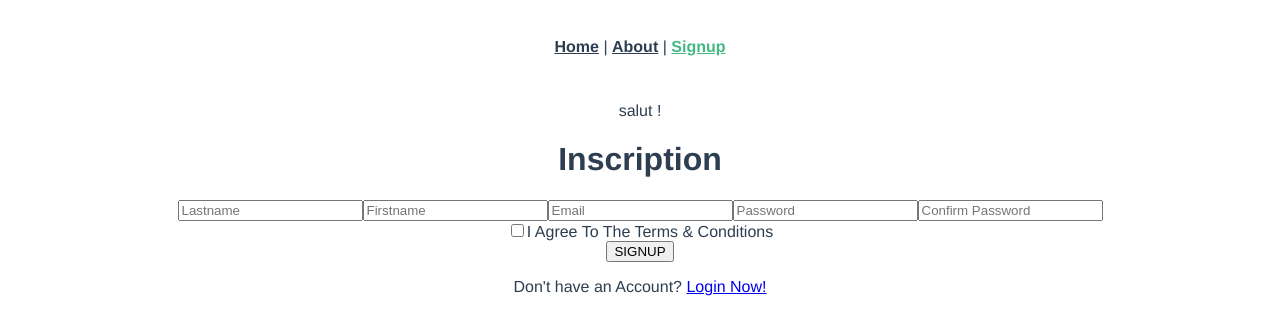
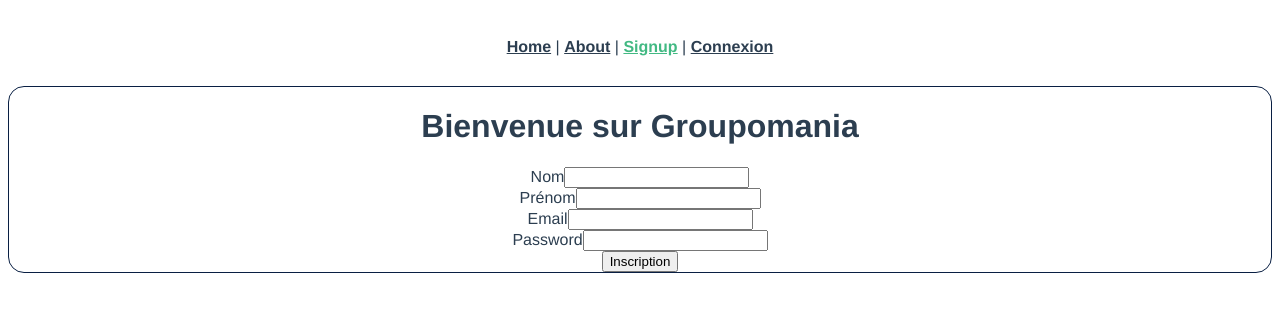
Before and after one commit to VinceM59/Groupomania, a Vue app in the folder frontend/: page /signup-form in a window 1280 px wide. Shown: the top 334 px of the page. Built offline with nearby package versions, Linux system fonts and the light colour scheme.

Commit message:
Création ébauche signup/login

```diff
--- a/frontend/package.json
+++ b/frontend/package.json
@@ -12,6 +12,7 @@
     "core-js": "^3.8.3",
     "vue": "^3.2.13",
     "vue-router": "^4.0.3",
+    "vuelidate": "^0.7.7",
     "vuex": "^4.0.0"
   },
   "devDependencies": {
--- a/frontend/src/App.vue
+++ b/frontend/src/App.vue
@@ -2,7 +2,8 @@
   <nav>
     <router-link to="/">Home</router-link> |
     <router-link to="/about">About</router-link> |
-    <router-link to ="/signup-form">Signup</router-link>
+    <router-link to ="/signup-form">Signup</router-link> |
+    <router-link to ="/login">Connexion</router-link>
   </nav>
   <router-view />
 </template>
--- a/frontend/src/router/index.js
+++ b/frontend/src/router/index.js
@@ -1,7 +1,7 @@
 import { createRouter, createWebHistory } from "vue-router";
 import HomeView from "../views/HomeView.vue";
 import Signup from "../views/Signup-form.vue";
-
+import login from "../views/login.vue";
 const routes = [
   {
     path: "/",
@@ -22,6 +22,11 @@ const routes = [
     name: "Signup-form",
     component: Signup,
   },
+  {
+    path: "/login",
+    name: "login",
+    component: login,
+  },
 ];
 
 const router = createRouter({
--- a/frontend/src/views/Signup-form.vue
+++ b/frontend/src/views/Signup-form.vue
@@ -1,41 +1,90 @@
 <template>
-  <div>
-      <div class = "register">
-          <p class ="register_text">salut !</p>
-      </div>
-      <div class="main-w3layouts wrapper">
-		<h1>Inscription</h1>
-		<div class="main-agileinfo">
-			<div class="agileits-top">
-				<form action="#" method="post">
-					<input class="text" type="text" name="Lastname" placeholder="Lastname" required="">
-					<input class="text" type="text" name="Firstname" placeholder="Firstname" required="">
-					<input class="text email" type="email" name="email" placeholder="Email" required="">
-					<input class="text" type="password" name="password" placeholder="Password" required="">
-					<input class="text w3lpass" type="password" name="password" placeholder="Confirm Password" required="">
-					<div class="wthree-text">
-						<label class="anim">
-							<input type="checkbox" class="checkbox" required="">
-							<span>I Agree To The Terms & Conditions</span>
-						</label>
-						<div class="clear"> </div>
-					</div>
-					<input type="submit" value="SIGNUP">
-				</form>
-				<p>Don't have an Account? <a href="#"> Login Now!</a></p>
-			</div>
+	<div class="signup">
+		<div class="formulaire">
+			<h1>Bienvenue sur Groupomania</h1>
+			<form>
+				<div>
+					<label for="lastname">Nom</label>
+					<input type="text" id="lastname" v-model="user.lastname" required>
+				</div>
+				<div>
+					<label for="firstname">Prénom</label>
+					<input type="text" id="firstname" v-model="user.firstname" required>
+				</div>
+				<div>
+					<label for="email">Email</label>
+					<input type="text" id="email" v-model="user.email" required>
+				</div>
+				<div>
+					<label for="password">Password</label>
+					<input type="password" id="password" v-model="user.password" required>
+				</div>
+			</form>
 		</div>
-      </div>
-  </div>
+		<button id="signupButton" type="button" @click="signup">Inscription</button>
+	</div>
+
 </template>
 
 <script>
+import axios from "axios"
 export default {
-    name:'Signup-form'
+	name:"Signup-form",
+	data(){
+		return{
+			user:{
+				lastname:null,
+				firstname:null,
+				email:null,
+				password:null,
+			}
+		}
+	},
+	components:{},
+	methods:{
+		signup(e){
+			axios.post("http://localhost:3000/api/auth/signup", this.user)
+			.then((result)=>{
+				console.log(result)
+				alert("utilisateur crée")
+			})
+			e.preventDefault();
+		}
+	}
 
 }
 </script>
 
 <style scoped>
 
+.signup{
+	border: solid 0.1rem #091f43;
+	border-radius: 1rem;
+	box-shadow: 0.5rem;
+		}
+	.formulaire{
+		width: 100%;
+        display: flex;
+        flex-direction: column;
+        align-items: center;}
+		.form{
+            margin: 1em;
+            display: flex;
+            flex-direction: column;
+            align-items: baseline;}
+			.margin{
+				display: flex;
+				margin: 1rem;
+			}
+			.div{
+                margin: 0.1em;
+                display: flex;
+                width: 95%;}
+                .input{
+                    width: 80%;
+                    flex: 1;
+                }
+
+
+
 </style>
--- /dev/null
+++ b/frontend/src/views/login.vue
@@ -0,0 +1,44 @@
+<template>
+  <div class="login">
+      <div class="formulaire">
+        <h1>Connexion</h1>
+            <form>
+                <div>
+                    <label for="email">email</label>
+                    <input type="text" id="email" v-model="user.email" required>
+                </div>
+                <div>
+                    <label for="password">password</label>
+                    <input type="password" id="password" v-model="user.password" required>
+                </div>
+            </form>
+     </div>
+     <button id="loginButton" type="button" @click="login">Connexion</button>
+  </div>
+</template>
+
+<script>
+export default {
+    name:"login",
+    data(){
+        return{
+            user:{
+                email:null,
+                password:null,
+            }
+        }
+    },
+    components:{},
+    methods:{
+        login(){
+            let email = this.user.email;
+            let password =this.user.password;
+        }
+    }
+
+}
+</script>
+
+<style>
+
+</style>
```
Also changed, not shown: 1 other file (tests, documents, lock files or other folders).
